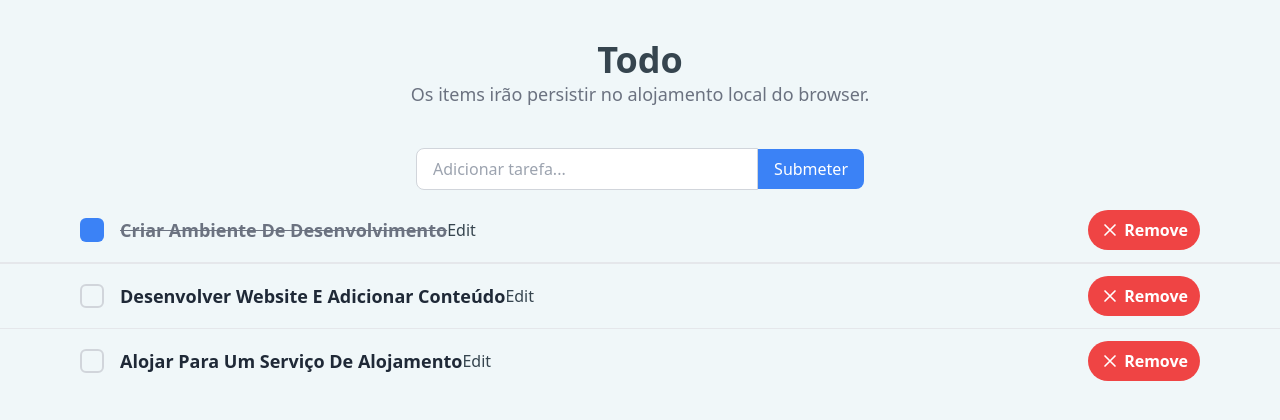
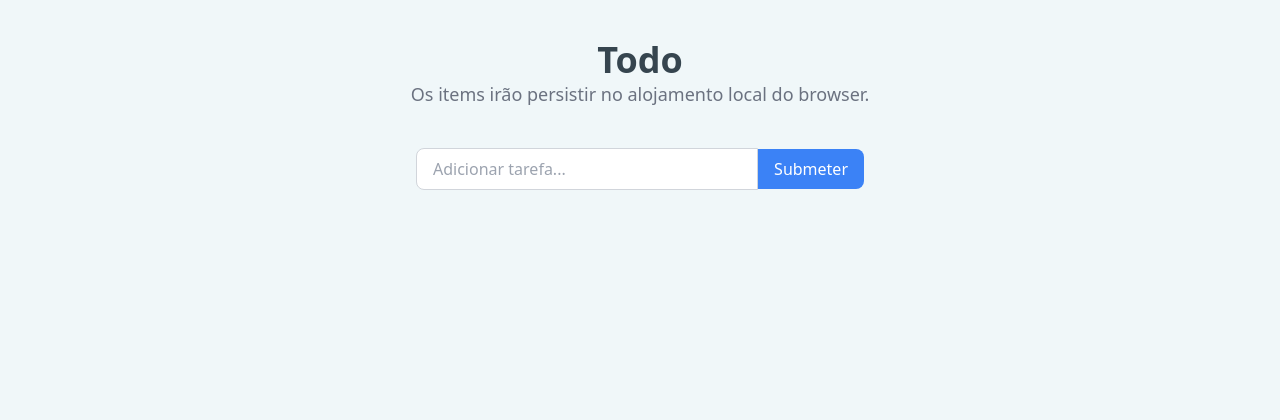
Before and after one commit to DarioCostaAlves/todo-darial, a React (Vite) app: page / in a window 1280 px wide. Shown: the top 420 px of the page. Built offline with nearby package versions, Linux system fonts and the light colour scheme.

Commit message:
Persisting todos data to browser storage. Local Storage

```diff
--- a/src/components/TodosLogic.jsx
+++ b/src/components/TodosLogic.jsx
@@ -1,26 +1,23 @@
-import { useState } from "react";
+import { useState, useEffect } from "react";
 import InputTodo from "@/components/InputTodo";
 import TodosList from "@/components/TodosList";
 import { v4 as uuidv4 } from "uuid";
 
 const TodosLogic = () => {
-  const [todos, setTodos] = useState([
-    {
-      id: uuidv4(),
-      title: "Criar ambiente de desenvolvimento",
-      completed: true,
-    },
-    {
-      id: uuidv4(),
-      title: "Desenvolver website e adicionar conteúdo",
-      completed: false,
-    },
-    {
-      id: uuidv4(),
-      title: "Alojar para um serviço de alojamento",
-      completed: false,
-    },
-  ]);
+  const [todos, setTodos] = useState(getInitialTodos());
+
+  function getInitialTodos() {
+    //getting stored items
+    const temp = localStorage.getItem("todos");
+    const savedTodos = JSON.parse(temp);
+    return savedTodos || [];
+  }
+
+  useEffect(() => {
+    //storing todos items
+    const temp = JSON.stringify(todos);
+    localStorage.setItem("todos", temp);
+  }, [todos]);
 
   const delTodo = (id) => {
     setTodos([
```
